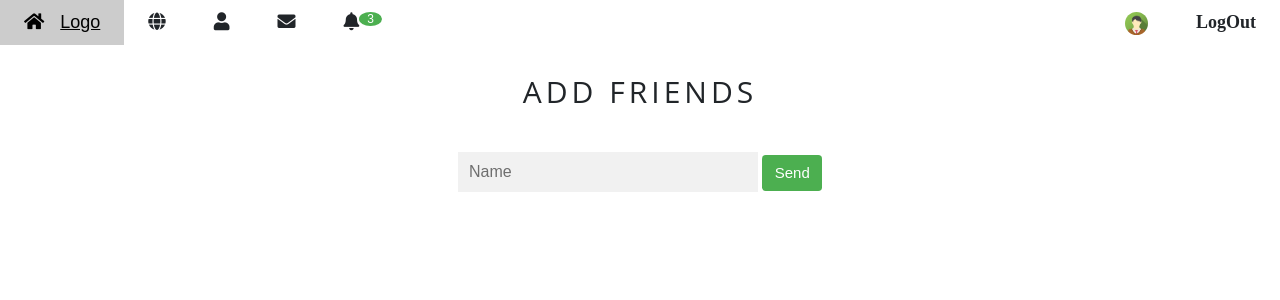
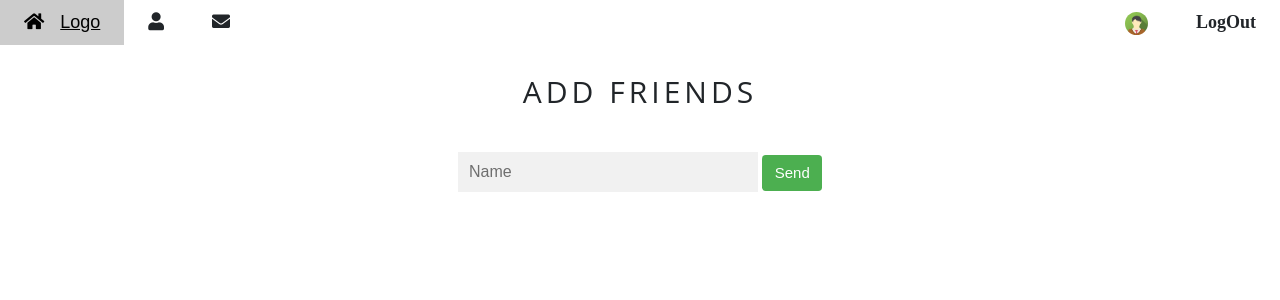
Before and after one commit to Mir-Razee/InstiZeit, a Flask app: template webd/templates/AF.html in a window 1280 px wide. Shown: the top 300 px of the page. Run offline with Flask 2, Linux system fonts and the light colour scheme; the template is opened without the code that fills it, so the values that code supplies are empty; some libraries are stand-ins or nearby versions.

Commit message:
Minor changes

```diff
--- a/webd/__init__.py
+++ b/webd/__init__.py
@@ -15,7 +15,7 @@ UPLOAD_FOLDER = 'media'
 # Session config
 application.secret_key = 'super-secret-key'
 application.config['SESSION_COOKIE_NAME'] = 'google-login-session'
-application.config['PERMANENT_SESSION_LIFETIME'] = timedelta(minutes=5)
+application.config['PERMANENT_SESSION_LIFETIME'] = timedelta(minutes=15)
 application.config['UPLOAD_FOLDER'] = UPLOAD_FOLDER
 
 # oAuth Setup
--- a/webd/templates/base.html
+++ b/webd/templates/base.html
@@ -30,17 +30,9 @@ html, body, h1, h2, h3, h4, h5 {font-family: "Open Sans", sans-serif}
     {% endblock %}
   <a class="w3-bar-item w3-button w3-hide-medium w3-hide-large w3-right w3-padding-large w3-hover-white w3-large w3-theme-d2" href="javascript:void(0);" onclick="openNav()"><i class="fa fa-bars"></i></a>
   <a href="{{url_for('home')}}" class="w3-bar-item w3-button w3-padding-large w3-theme-d4"><i class="fa fa-home w3-margin-right"></i>Logo</a>
-  <a href="#" class="w3-bar-item w3-button w3-hide-small w3-padding-large w3-hover-white" title="News"><i class="fa fa-globe"></i></a>
   <a href="{{url_for('addfr')}}" class="w3-bar-item w3-button w3-hide-small w3-padding-large w3-hover-white" title="Add Friends"><i class="fa fa-user"></i></a>
   <a href="{{url_for('msg')}}" class="w3-bar-item w3-button w3-hide-small w3-padding-large w3-hover-white" title="Messages"><i class="fa fa-envelope"></i></a>
-  <div class="w3-dropdown-hover w3-hide-small">
-    <button class="w3-button w3-padding-large" title="Notifications"><i class="fa fa-bell"></i><span class="w3-badge w3-right w3-small w3-green">3</span></button>
-    <div class="w3-dropdown-content w3-card-4 w3-bar-block" style="width:300px">
-      <a href="#" class="w3-bar-item w3-button">One new friend request</a>
-      <a href="#" class="w3-bar-item w3-button">John Doe posted on your wall</a>
-      <a href="#" class="w3-bar-item w3-button">Jane likes your post</a>
-    </div>
-  </div>
+
   <a href="{{url_for('logout')}}" class="w3-bar-item w3-button w3-right w3-hide-small w3-padding-large w3-hover-white" title="Messages"><i class="fa fa-logout">LogOut</i></a>
   <a href="{{url_for('profile')}}" class="w3-bar-item w3-button w3-hide-small w3-right w3-padding-large w3-hover-white" title="My Profile">
     <img src="static/pics/avatar2.png" class="w3-circle" style="height:23px;width:23px" alt="Avatar">
```
